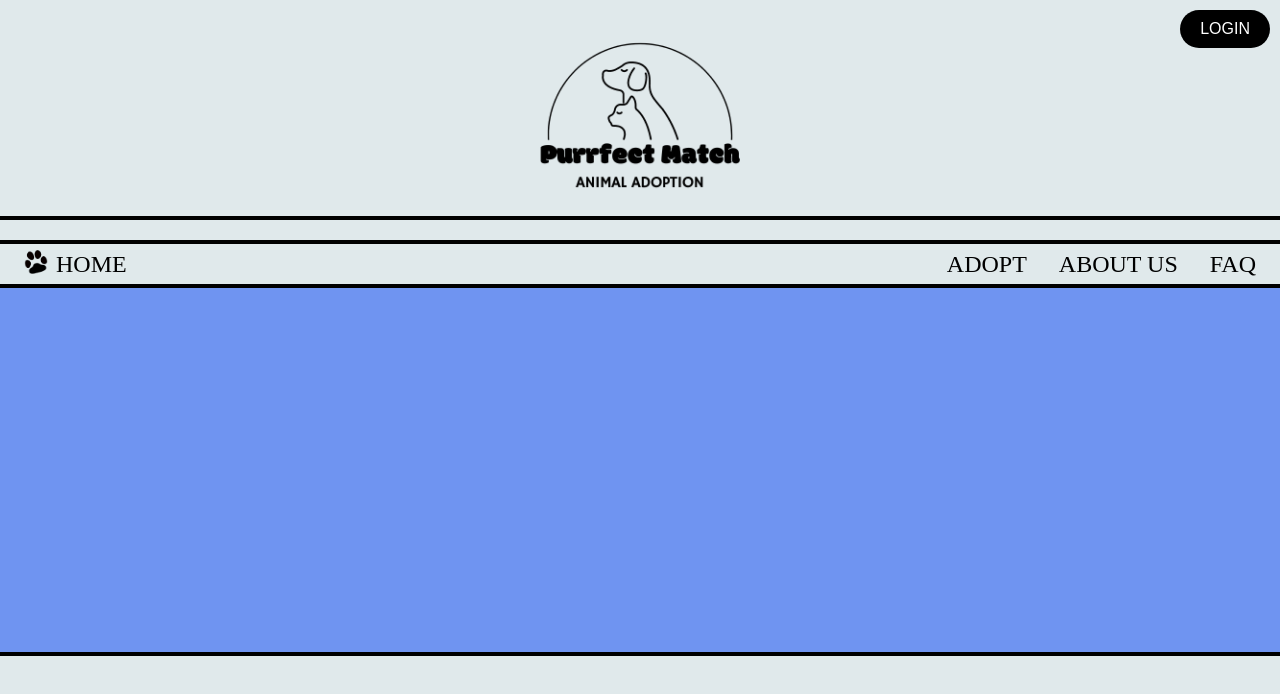
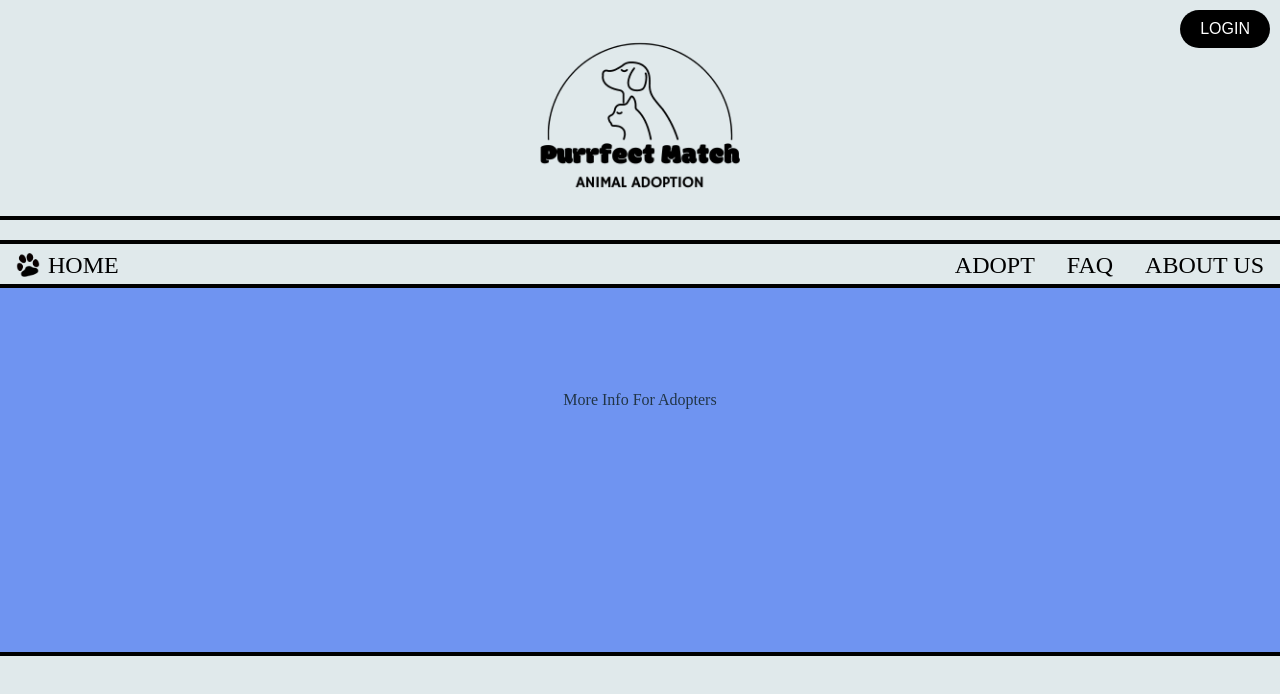
Before and after one commit to FeliciaPowell/pet-adoption-app, a React (Vite) app in the folder frontend/: page /more_info_adopters in a window 1280 px wide. Shown: the top 694 px of the page. Built offline with nearby package versions, Linux system fonts and the light colour scheme; a web font is replaced by a local one.

Commit message:
Updated navigation bar to have a drop down for FAQ's and visual changes on hover

```diff
--- a/frontend/src/App.jsx
+++ b/frontend/src/App.jsx
@@ -17,7 +17,8 @@ import PetProfile from "./pages/PetProfile";
 import ShelterListings from "./pages/ShelterListings";
 import ShelterManagement from "./pages/ShelterManagement";
 import Layout from "./components/Layout.jsx";
-
+import MoreInfoAdopters from "./pages/MoreInfoAdopters.jsx";
+import MoreInfoShelters from "./pages/MoreInfoShelters.jsx";
 function App() {
   return (
     <>
@@ -36,6 +37,8 @@ function App() {
             <Route path="/pet" element={<PetProfile />} />
             <Route path="/shelters" element={<ShelterListings />} />
             <Route path="/shelter_management" element={<ShelterManagement />} />
+            <Route path="/more_info_adopters" element={<MoreInfoAdopters />} />
+            <Route path="/more_info_shelters" element={<MoreInfoShelters />} />
           </Routes>
         </Layout>
       </Router>
--- a/frontend/src/components/Layout.jsx
+++ b/frontend/src/components/Layout.jsx
@@ -2,13 +2,13 @@
 import React from 'react';
 import Header from './Header';
 import Footer from "./Footer.jsx";
-import NavigationBar from "./NavigationBar.jsx";
+import NavBar from "./NavigationBar.jsx";
 
 const Layout = ({ children, showLogo, footerText }) => {
     return (
         <div>
             <Header />
-            <NavigationBar />
+            <NavBar />
             <main>{children}</main>
             <Footer showLogo={showLogo} footerText={footerText} />
         </div>
--- a/frontend/src/components/NavigationBar.jsx
+++ b/frontend/src/components/NavigationBar.jsx
@@ -1,25 +1,106 @@
-import React from 'react';
+import React, { useState } from 'react';
 import { Link } from 'react-router-dom';
 import pawPrintLogo from '../assets/paw-print-logo.png';
 
 const NavBar = () => {
+    const [dropdownVisible, setDropdownVisible] = useState(false);
+    const [hoveredLink, setHoveredLink] = useState(null);
+
+    const handleMouseEnter = (linkName) => {
+        setHoveredLink(linkName);
+        if (linkName === 'FAQ') setDropdownVisible(true);
+    };
+
+    const handleMouseLeave = (linkName) => {
+        setHoveredLink(null);
+        if (linkName === 'FAQ') setDropdownVisible(false);
+    };
+
     return (
         <nav style={styles.nav}>
             <div style={styles.navLeft}>
-                <Link to="/">
+                <Link to="/" style={styles.logoLink}>
                     <img src={pawPrintLogo} alt="Paw Print Logo" style={styles.logo} />
                 </Link>
-                <Link to="/" style={styles.navLink}>HOME</Link>
+                <Link
+                    to="/"
+                    style={{
+                        ...styles.navLink,
+                        ...(hoveredLink === 'HOME' ? styles.navLinkHover : {})
+                    }}
+                    onMouseEnter={() => handleMouseEnter('HOME')}
+                    onMouseLeave={() => handleMouseLeave('HOME')}
+                >
+                    HOME
+                </Link>
             </div>
             <ul style={styles.navRight}>
                 <li style={styles.navItem}>
-                    <Link to="/adoption" style={styles.navLink}>ADOPT</Link>
+                    <Link
+                        to="/adoption"
+                        style={{
+                            ...styles.navLink,
+                            ...(hoveredLink === 'ADOPT' ? styles.navLinkHover : {})
+                        }}
+                        onMouseEnter={() => handleMouseEnter('ADOPT')}
+                        onMouseLeave={() => handleMouseLeave('ADOPT')}
+                    >
+                        ADOPT
+                    </Link>
+                </li>
+                <li
+                    style={styles.navItem}
+                    onMouseEnter={() => handleMouseEnter('FAQ')}
+                    onMouseLeave={() => handleMouseLeave('FAQ')}
+                >
+                    <Link
+                        to="#"
+                        style={{
+                            ...styles.navLink,
+                            ...(hoveredLink === 'FAQ' ? styles.navLinkHover : {})
+                        }}
+                    >
+                        FAQ
+                    </Link>
+                    {dropdownVisible && (
+                        <div style={styles.dropdown}>
+                            <Link
+                                to="/more_info_adopters"
+                                style={{
+                                    ...styles.dropdownLink,
+                                    ...(hoveredLink === 'INFO_ADOPTERS' ? styles.dropdownLinkHover : {})
+                                }}
+                                onMouseEnter={() => setHoveredLink('INFO_ADOPTERS')}
+                                onMouseLeave={() => setHoveredLink(null)}
+                            >
+                                MORE INFO FOR ADOPTERS
+                            </Link>
+                            <Link
+                                to="/more_info_shelters"
+                                style={{
+                                    ...styles.dropdownLink,
+                                    ...(hoveredLink === 'INFO_SHELTERS' ? styles.dropdownLinkHover : {})
+                                }}
+                                onMouseEnter={() => setHoveredLink('INFO_SHELTERS')}
+                                onMouseLeave={() => setHoveredLink(null)}
+                            >
+                                MORE INFO FOR SHELTERS
+                            </Link>
+                        </div>
+                    )}
                 </li>
                 <li style={styles.navItem}>
-                    <Link to="/about" style={styles.navLink}>ABOUT US</Link>
-                </li>
-                <li style={styles.navItem}>
-                    <Link to="/faqs" style={styles.navLink}>FAQ</Link>
+                    <Link
+                        to="/about"
+                        style={{
+                            ...styles.navLink,
+                            ...(hoveredLink === 'ABOUT' ? styles.navLinkHover : {})
+                        }}
+                        onMouseEnter={() => handleMouseEnter('ABOUT')}
+                        onMouseLeave={() => handleMouseLeave('ABOUT')}
+                    >
+                        ABOUT US
+                    </Link>
                 </li>
             </ul>
         </nav>
@@ -29,11 +110,11 @@ const NavBar = () => {
 const styles = {
     nav: {
         display: 'flex',
-        justifyContent: 'space-between', // Space between left and right
+        justifyContent: 'space-between',
         alignItems: 'center',
         backgroundColor: '#E0E9EB',
         color: '#fff',
-        padding: '0.5rem 1.5rem',
+        padding: '0.5rem 1rem',
         width: '100vw',
         position: 'fixed',
         top: '30vh',
@@ -44,25 +125,58 @@ const styles = {
     },
     navLeft: {
         display: 'flex',
-        flex: '1', // Takes up space on the left
+        alignItems: 'center',
+        marginTop: '0.4rem'
+    },
+    logoLink: {
+        display: 'flex',
+        alignItems: 'center',
+        marginRight: '0.5rem',
+    },
+    logo: {
+        width: '1.5rem',
+        height: '1.5rem',
     },
     navRight: {
         listStyle: 'none',
         display: 'flex',
         gap: '2rem',
-        marginTop: '0.3rem'
+        alignItems: 'center',
+        marginTop: '0.4rem'
+    },
+    navItem: {
+        position: 'relative',
     },
     navLink: {
         color: 'black',
         textDecoration: 'none',
         fontSize: '1.5rem',
-        marginTop: '0.25rem'
+        transition: 'color 0.3s ease',
     },
-    logo: {
-        width: '1.5rem', // Adjust logo size
-        height: '1.5rem',
-        marginRight: '0.5rem', // Adds space between logo and the "HOME" link
-        marginTop: '0.5rem'
+    navLinkHover: {
+        color: '#6F94F1',
+    },
+    dropdown: {
+        position: 'absolute',
+        top: '100%',
+        left: '50%',
+        transform: 'translateX(-50%)',
+        backgroundColor: '#E0E9EB',
+        border: '4px solid black',
+        width: '200px',
+        boxShadow: '0px 4px 6px rgba(0, 0, 0, 0.1)',
+        zIndex: '999',
+    },
+    dropdownLink: {
+        display: 'block',
+        padding: '0.5rem 1rem',
+        color: 'black',
+        textDecoration: 'none',
+        fontSize: '1.2rem',
+        borderBottom: '1px solid #ccc',
+    },
+    dropdownLinkHover: {
+        backgroundColor: '#6F94F1',
     },
 };
 
--- /dev/null
+++ b/frontend/src/pages/MoreInfoAdopters.jsx
@@ -0,0 +1,10 @@
+// Person Profile
+import React from 'react'
+
+const MoreInfoAdopters = () => {
+    return (
+        <div>More Info For Adopters</div>
+    )
+}
+
+export default MoreInfoAdopters
--- /dev/null
+++ b/frontend/src/pages/MoreInfoShelters.jsx
@@ -0,0 +1,10 @@
+// Person Profile
+import React from 'react'
+
+const MoreInfoShelters = () => {
+    return (
+        <div>More Info For Shelters</div>
+    )
+}
+
+export default MoreInfoShelters
```
